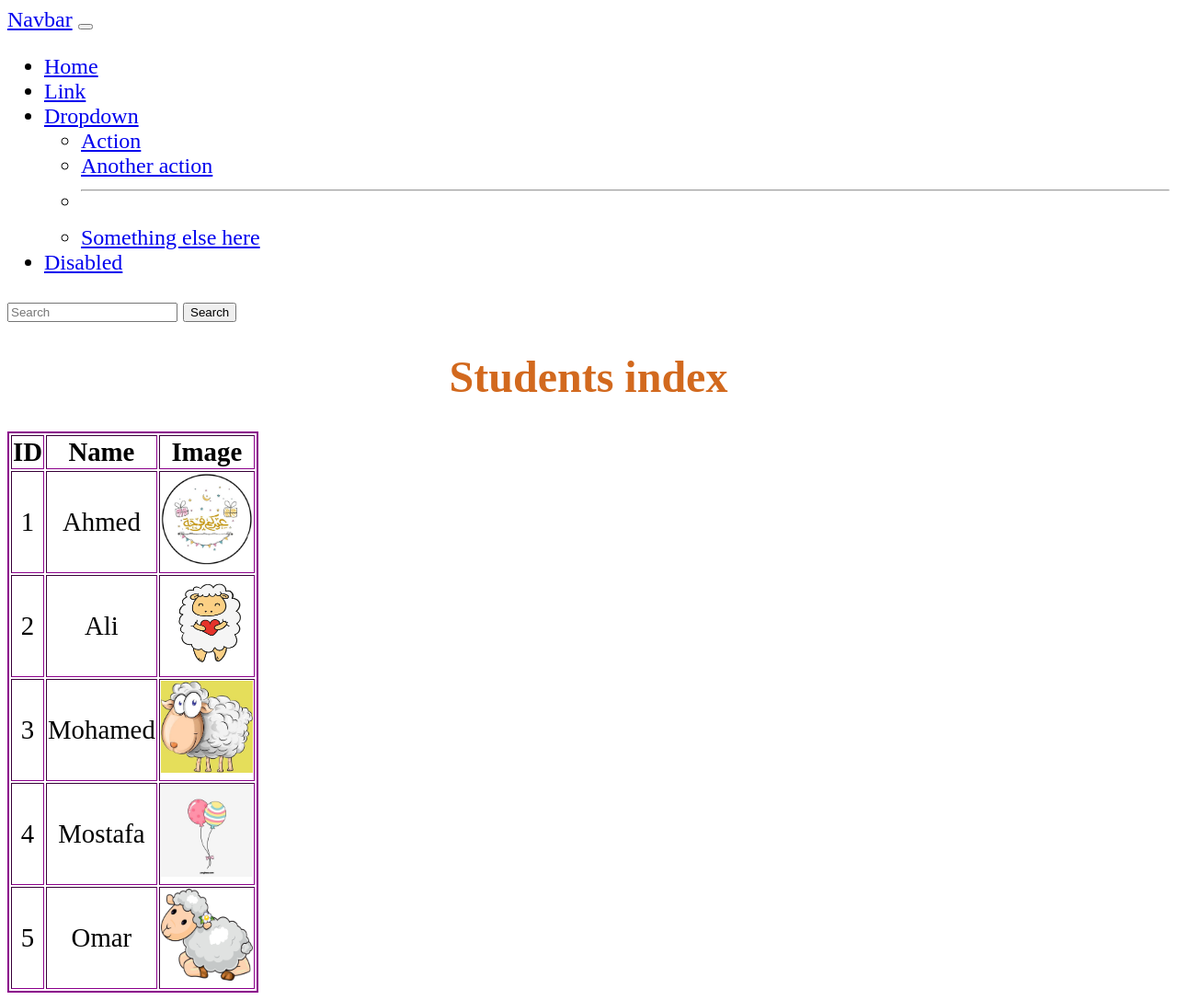
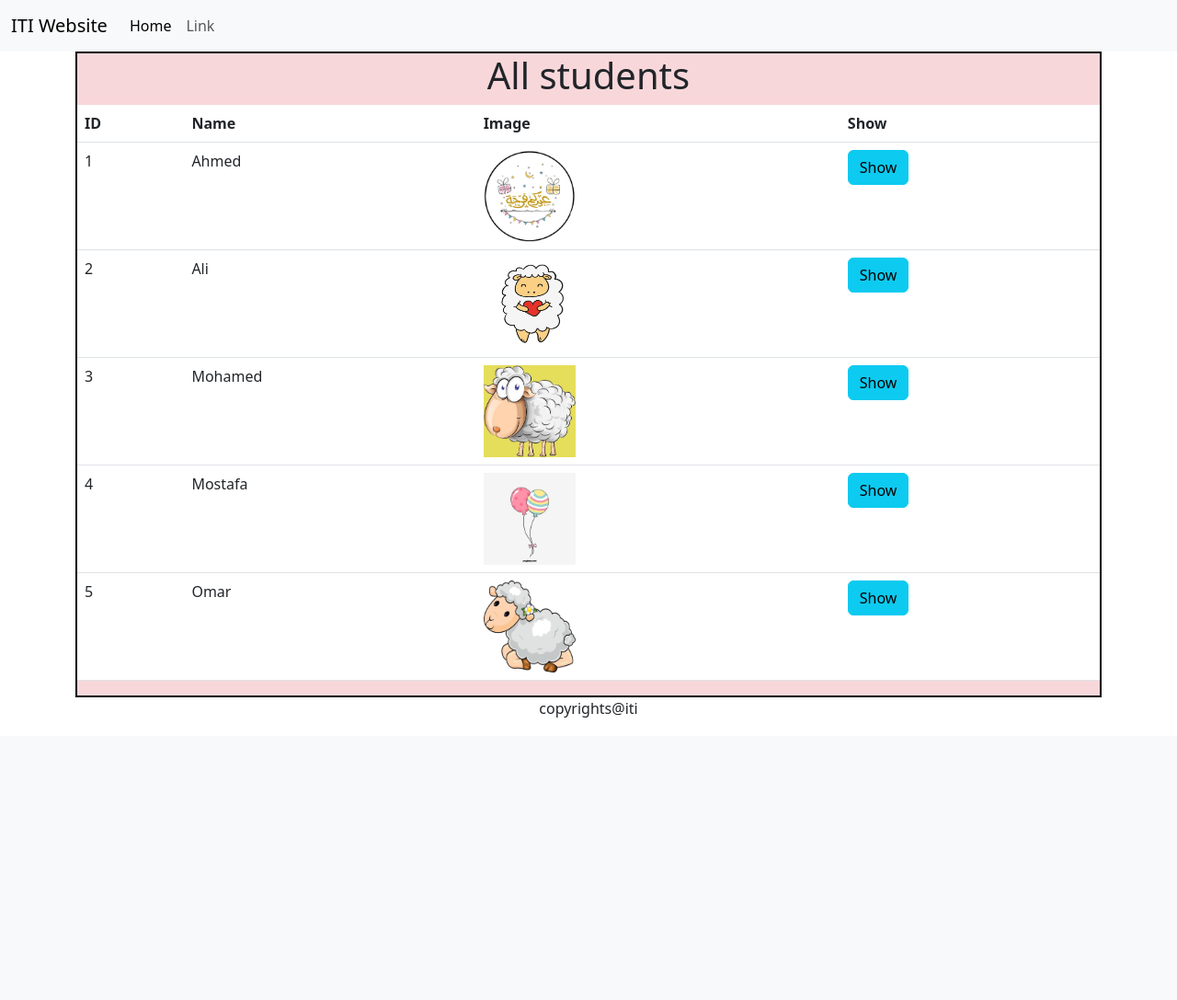
Before and after one commit to NohaAShehab/afaq23-mans-py1-django, a Django app: page /students/ in a window 1280 px wide. Shown: the whole page at 92% size. After the commit the page ends 780 px from the top, so only its background shows below. Run offline with Django 4.2, Linux system fonts and the light colour scheme; some libraries are stand-ins or nearby versions.

Commit message:
serving static files and template inheritance

```diff
--- a/iti/courses/static/courses/layouts/base.html
+++ b/iti/courses/templates/courses/layouts/base.html
@@ -27,6 +27,15 @@
   </div>
 </nav>
 
+<div class="container">
+    <div style="border: black 2px solid; background-color: #f8d7da">
+        {% block 'content' %}
+        {% endblock %}
+    </div>
+
+</div>
+
+    <footer style="text-align: center"> copyrights@iti </footer>
         <script src="{% static 'courses/bootstrap/js/bootstrap.js'%}"> </script>
 
 </body>
--- a/iti/students/templates/students/index.html
+++ b/iti/students/templates/students/index.html
@@ -1,64 +1,19 @@
+{% extends 'courses/layouts/base.html'%}
 {% load static %}
+{% block 'content' %}
+<h1 style="text-align: center"> All students </h1>
+    <table class="table">
+        <tr> <th>ID</th> <th>Name</th> <th>Image</th> <th> Show</th></tr>
+         {% for student in students %}
+            <tr> <td>{{student.id}}</td>
+             <td>{{student.name}}</td>
+                 <td><img src="{% static 'students/images/'|add:student.image %}"
+                    width="100" height="100"
+                 > </td>
+                <td> <a href="{% url 'students.show' student.id%}" class="btn btn-info"> Show </a> </td>
+            </tr>
+        {%endfor %}
+    </table>
 
-<!DOCTYPE html>
-<html lang="en">
-<head>
-    <meta charset="UTF-8">
-    <title>Welcome to Students Index</title>
-    <link rel="stylesheet" href="{% static  'students/css/mystyle.css'%}">
-</head>
-<body>
-<nav class="navbar navbar-expand-lg navbar-light bg-light">
-  <div class="container-fluid">
-    <a class="navbar-brand" href="#">Navbar</a>
-    <button class="navbar-toggler" type="button" data-bs-toggle="collapse" data-bs-target="#navbarSupportedContent" aria-controls="navbarSupportedContent" aria-expanded="false" aria-label="Toggle navigation">
-      <span class="navbar-toggler-icon"></span>
-    </button>
-    <div class="collapse navbar-collapse" id="navbarSupportedContent">
-      <ul class="navbar-nav me-auto mb-2 mb-lg-0">
-        <li class="nav-item">
-          <a class="nav-link active" aria-current="page" href="#">Home</a>
-        </li>
-        <li class="nav-item">
-          <a class="nav-link" href="#">Link</a>
-        </li>
-        <li class="nav-item dropdown">
-          <a class="nav-link dropdown-toggle" href="#" id="navbarDropdown" role="button" data-bs-toggle="dropdown" aria-expanded="false">
-            Dropdown
-          </a>
-          <ul class="dropdown-menu" aria-labelledby="navbarDropdown">
-            <li><a class="dropdown-item" href="#">Action</a></li>
-            <li><a class="dropdown-item" href="#">Another action</a></li>
-            <li><hr class="dropdown-divider"></li>
-            <li><a class="dropdown-item" href="#">Something else here</a></li>
-          </ul>
-        </li>
-        <li class="nav-item">
-          <a class="nav-link disabled" href="#" tabindex="-1" aria-disabled="true">Disabled</a>
-        </li>
-      </ul>
-      <form class="d-flex">
-        <input class="form-control me-2" type="search" placeholder="Search" aria-label="Search">
-        <button class="btn btn-outline-success" type="submit">Search</button>
-      </form>
-    </div>
-  </div>
-</nav>
-    <h1 style="text-align: center; color: chocolate">  Students index </h1>
 
-    <div style="font-size: larger; text-align: center">
-        <table border="1px" style="border: darkmagenta 2px solid ">
-            <tr>  <th> ID</th> <th> Name </th> <th> Image </th></tr>
-            {%for student in students %}
-                <tr>
-                    <td> {{student.id}}</td>
-                    <td> {{student.name}}</td>
-<!--                    <td><img src="{% static 'students/images/pic3.png'%}" width="100" height="100">   </td>-->
-                    <td><img src="{% static 'students/images/'|add:student.image%}" width="100" height="100">   </td>
-
-                </tr>
-            {% endfor %}
-        </table>
-    </div>
-</body>
-</html>
+{% endblock %}
--- a/iti/students/urls.py
+++ b/iti/students/urls.py
@@ -7,7 +7,8 @@ from django.urls import include, path
 """
 from django.contrib import admin
 from django.urls import include, path
-from students.views import index
+from students.views import index, show
 urlpatterns = [
-    path('', index)
+    path('', index, name='students.index'),
+    path('<int:id>', show, name='students.show')
 ]
--- a/iti/students/views.py
+++ b/iti/students/views.py
@@ -27,9 +27,7 @@ def sumnums(request, num1, num2):
     return HttpResponse(f"<h1> num1 + num2 = {num1 + num2} </h1>")
 
 
-
-def index(request):
-    students = [
+students = [
         {"id":1, "name":"Ahmed", 'image':'pic1.png'},
         {"id": 2, "name": "Ali", 'image': 'pic2.png'},
         {"id": 3, "name": "Mohamed", 'image': 'pic3.png'},
@@ -37,4 +35,16 @@ def index(request):
         {"id": 5, "name": "Omar", 'image': 'pic5.png'}
     ]
 
+def index(request):
+
     return render(request, 'students/index.html',context={"students":students})
+
+
+
+def show(request,id):
+    student = filter(lambda std:std["id"]==id, students)
+    student = list(student)
+    if student:
+        # return HttpResponse(student[0])
+        return  render(request, 'students/show.html', context={"student":student[0]})
+    return HttpResponse("Student not found ")
```
Also changed, not shown: iti/students/templates/students/show.html (added, +13 -0 lines), 1 other file.
